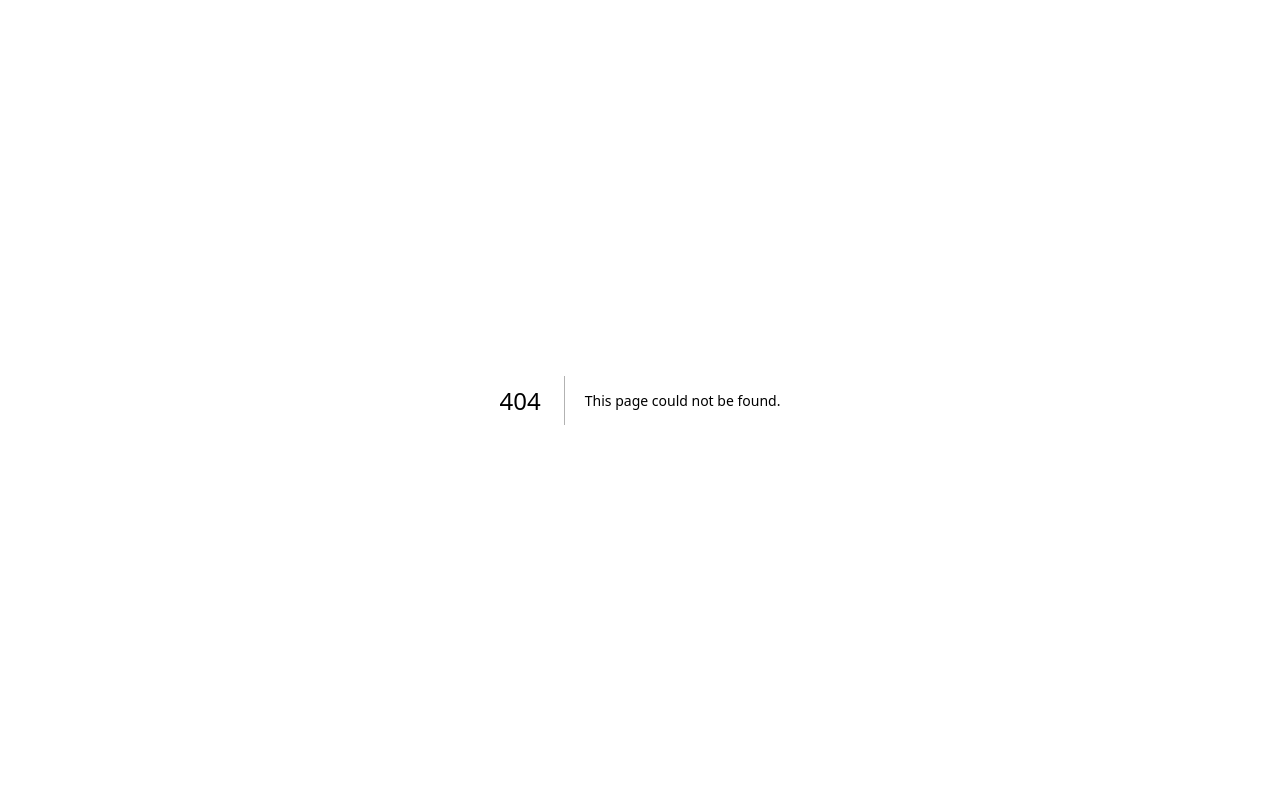
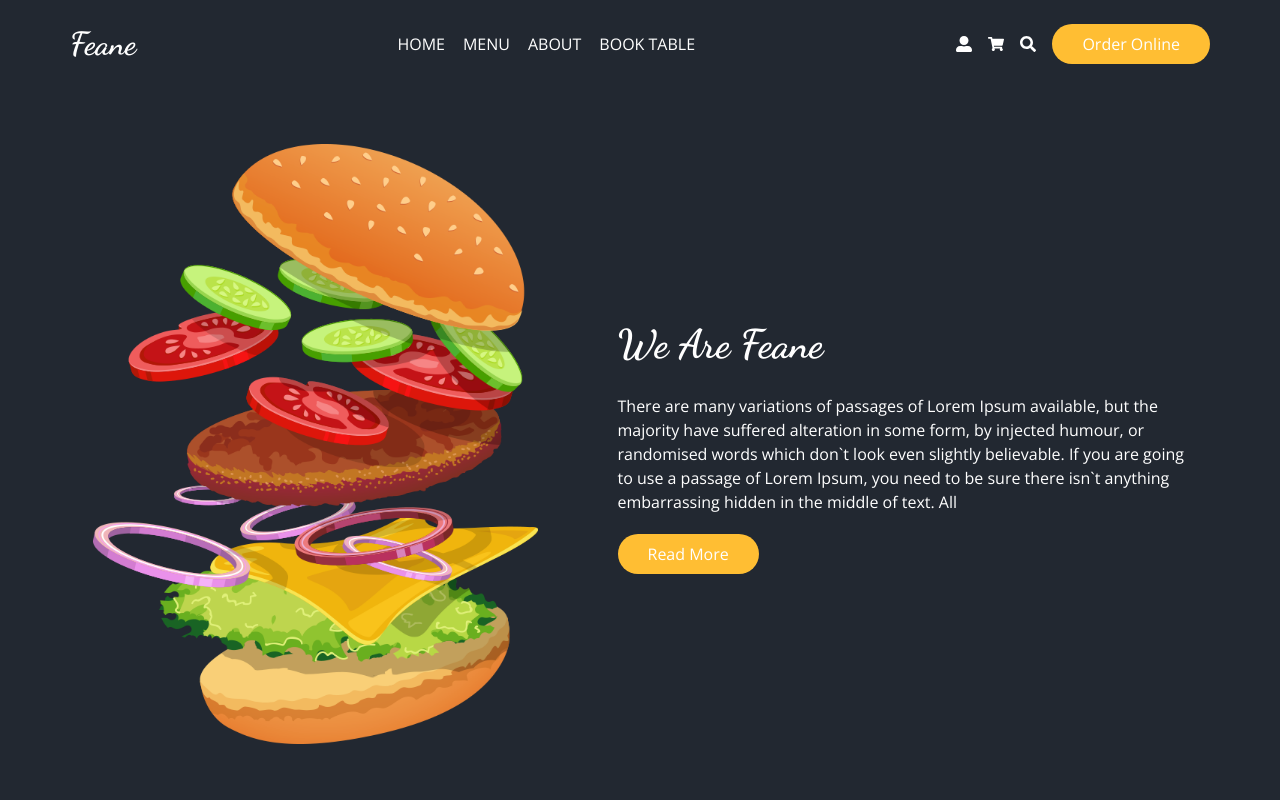
Before and after one commit to Harhat18/food-ordering, a Next.js app: page /about in a window 1280 px wide. Before the commit this address had no page. Shown: the top 800 px of the page. Built offline with nearby package versions, Linux system fonts and the light colour scheme.

Commit message:
Add commit page rouring

```diff
--- a/components/layout/Header.jsx
+++ b/components/layout/Header.jsx
@@ -14,48 +14,28 @@ const Header = () => {
 
   return (
     <div
-      className={`h-[5.5rem] z-50 relative w-full ${
-        router.asPath === "/" ? "bg-transparent" : "bg-secondary "
+      className={`h-[5.5rem] z-50 relative ${
+        router.asPath === "/" ? "bg-transparent" : "bg-secondary"
       }`}
     >
       <div className="container mx-auto text-white flex justify-between items-center h-full">
         <Logo />
         <nav
-          className={`sm:static absolute top-0 left-0 sm:w-auto sm:h-auto w-full h-screen sm:text-white text-black sm:bg-transparent bg-white sm:flex hidden z-50  ${
+          className={`sm:static absolute top-0 left-0 sm:w-auto sm:h-auto w-full h-screen sm:text-white text-black sm:bg-transparent bg-white sm:flex hidden  ${
             isMenuModal === true && "!grid place-content-center"
           }`}
         >
           <ul className="flex gap-x-2 sm:flex-row flex-col items-center">
-            <li
-              className={`px-[5px] py-[10px] uppercase hover:text-primary cursor-pointer ${
-                router.asPath === "/" && "text-primary"
-              }`}
-              onClick={() => setIsMenuModal(false)}
-            >
+            <li className="px-[5px] py-[10px] uppercase hover:text-primary cursor-pointer">
               <Link href="/">Home</Link>
             </li>
-            <li
-              className={`px-[5px] py-[10px] uppercase hover:text-primary cursor-pointer ${
-                router.asPath === "/menu" && "text-primary"
-              }`}
-              onClick={() => setIsMenuModal(false)}
-            >
+            <li className="px-[5px] py-[10px] uppercase hover:text-primary cursor-pointer">
               <Link href="/menu">Menu</Link>
             </li>
-            <li
-              className={`px-[5px] py-[10px] uppercase hover:text-primary cursor-pointer ${
-                router.asPath === "/about" && "text-primary"
-              }`}
-              onClick={() => setIsMenuModal(false)}
-            >
+            <li className="px-[5px] py-[10px] uppercase hover:text-primary cursor-pointer">
               <Link href="/about">About</Link>
             </li>
-            <li
-              className={`px-[5px] py-[10px] uppercase hover:text-primary cursor-pointer ${
-                router.asPath === "/reservation" && "text-primary"
-              }`}
-              onClick={() => setIsMenuModal(false)}
-            >
+            <li className="px-[5px] py-[10px] uppercase hover:text-primary cursor-pointer">
               <Link href="/reservation">Book Table</Link>
             </li>
           </ul>
@@ -69,34 +49,14 @@ const Header = () => {
           )}
         </nav>
         <div className="flex gap-x-4 items-center">
-          <Link href="/auth/login">
-            <span>
-              <FaUserAlt
-                className={`hover:text-primary transition-all cursor-pointer ${
-                  (router.asPath.includes("profile") ||
-                    router.asPath.includes("auth")) &&
-                  "text-primary"
-                }`}
-                size={18}
-              />
-            </span>
-          </Link>
-          <Link href="/cart">
-            <span className="relative">
-              <FaShoppingCart
-                className={`hover:text-primary transition-all cursor-pointer ${
-                  router.asPath === "/cart" && "text-primary"
-                }`}
-                size={18}
-              />
-              <span className="px-[5px] text-[10px]   rounded-full bg-primary absolute -top-2 -right-3 text-black inline-flex items-center justify-center font-bold"></span>
-            </span>
-          </Link>
+          <a href="#">
+            <FaUserAlt className="hover:text-primary transition-all" />
+          </a>
+          <a href="#">
+            <FaShoppingCart className="hover:text-primary transition-all" />
+          </a>
           <button onClick={() => setIsSearchModal(true)}>
-            <FaSearch
-              className="hover:text-primary transition-all cursor-pointer"
-              size={18}
-            />
+            <FaSearch className="hover:text-primary transition-all" />
           </button>
           <a href="#" className="md:inline-block hidden sm">
             <button className="btn-primary">Order Online</button>
--- a/components/ui/Logo.jsx
+++ b/components/ui/Logo.jsx
@@ -1,7 +1,14 @@
 import React from "react";
+import Link from "next/link";
 
 const Logo = () => {
-  return <div className="text-[2rem] font-dancing">Feane</div>;
+  return (
+    <Link href="/">
+      <span className="text-[2rem] font-dancing font-bold cursor-pointer">
+        Feane
+      </span>
+    </Link>
+  );
 };
 
 export default Logo;
--- /dev/null
+++ b/layout/Layout.js
@@ -0,0 +1,15 @@
+import React from "react";
+import Footer from "../components/layout/Footer";
+import Header from "../components/layout/Header";
+
+const Layout = ({ children }) => {
+  return (
+    <React.Fragment>
+      <Header />
+      {children}
+      <Footer />
+    </React.Fragment>
+  );
+};
+
+export default Layout;
--- a/pages/_app.js
+++ b/pages/_app.js
@@ -2,9 +2,14 @@ import "slick-carousel/slick/slick.css";
 import "slick-carousel/slick/slick-theme.css";
 
 import "../styles/globals.css";
+import Layout from "../layout/Layout";
 
 function MyApp({ Component, pageProps }) {
-  return <Component {...pageProps} />;
+  return (
+    <Layout>
+      <Component {...pageProps} />
+    </Layout>
+  );
 }
 
 export default MyApp;
--- /dev/null
+++ b/pages/about/index.js
@@ -0,0 +1,12 @@
+import React from "react";
+import About from "../../components/About";
+
+const Index = () => {
+  return (
+    <div>
+      <About />
+    </div>
+  );
+};
+
+export default Index;
--- a/pages/index.jsx
+++ b/pages/index.jsx
@@ -1,7 +1,6 @@
 import Head from "next/head";
-import Header from "../components/layout/Header";
+
 import Home from "./home";
-import Footer from "@/components/layout/Footer";
 
 export default function Index() {
   return (
@@ -16,9 +15,7 @@ export default function Index() {
           crossOrigin="true"
         />
       </Head>
-      <Header />
       <Home />
-      <Footer />
     </div>
   );
 }
--- /dev/null
+++ b/pages/menu/index.js
@@ -0,0 +1,12 @@
+import React from "react";
+import MenuWrapper from "../../components/product/MenuWrapper";
+
+const Index = () => {
+  return (
+    <div className="pt-10">
+      <MenuWrapper />
+    </div>
+  );
+};
+
+export default Index;
--- /dev/null
+++ b/pages/reservation/index.js
@@ -0,0 +1,12 @@
+import React from "react";
+import Reservation from "../../components/Reservation";
+
+const Index = () => {
+  return (
+    <React.Fragment>
+      <Reservation />
+    </React.Fragment>
+  );
+};
+
+export default Index;
```
